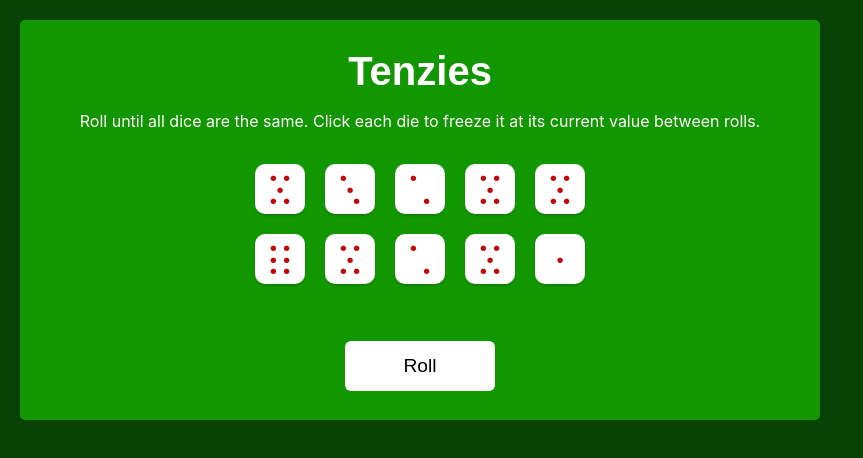
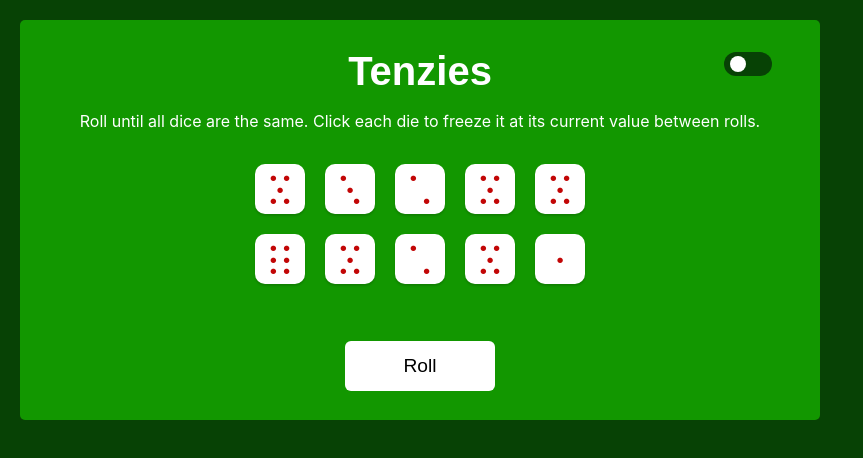
Before and after one commit to swright3/scrimba, a React (Create React App) app in the folder projects/tenzies/: page / in a window 1280 px wide. Shown: the top 458 px of the page, without its empty margins (0-863 px from the left). Built offline with nearby package versions, Linux system fonts and the light colour scheme.

Commit message:
Added slider to change between dots and numbers

```diff
--- a/projects/tenzies/src/App.js
+++ b/projects/tenzies/src/App.js
@@ -7,6 +7,8 @@ export default function App() {
 
     const [dice, setDice] = React.useState(allNewDice())
     const [tenzies, setTenzies] = React.useState(false)
+    const [rolls, setRolls] = React.useState(0)
+    const [dots, setDots] = React.useState(true)
 
     React.useEffect(() => {
         const allHeld = dice.every(die => die.isHeld)
@@ -54,18 +56,28 @@ export default function App() {
         }))
     }
 
+    function toggleDots() {
+      setDots(prevDots => !prevDots)
+    }
+
     const diceElements = dice.map(die => (
         <Die
             key={die.id}
             value={die.value}
             isHeld={die.isHeld}
             holdDice={() => holdDice(die.id)}
+            dots={dots}
         />
     ))
+
+    const sliderStyle = {float: dots ? "left" : "right"}
 
     return (
         <main>
             {tenzies && <Confetti />}
+            <button className="dot-slider" onClick={toggleDots}>
+              <div className="dot-slider-inner" style={sliderStyle}></div>
+            </button>
             <h1 className="title">Tenzies</h1>
             <p className="instructions">Roll until all dice are the same.
             Click each die to freeze it at its current value between rolls.</p>
--- a/projects/tenzies/src/Die.js
+++ b/projects/tenzies/src/Die.js
@@ -65,7 +65,7 @@ export default function Die(props) {
             style={styles}
             onClick={props.holdDice}
         >
-            {getDots()}
+            {props.dots ? getDots() : props.value}
         </div>
     )
 }
--- a/projects/tenzies/src/index.css
+++ b/projects/tenzies/src/index.css
@@ -20,6 +20,7 @@ main {
   justify-content: space-around;
   align-items: center;
   color: white;
+  position: relative;
 }
 
 .title {
@@ -51,6 +52,8 @@ main {
   justify-content: center;
   align-items: center;
   cursor: pointer;
+  font-size: 1.8rem;
+  font-weight: bold;
 }
 
 .die-num {
@@ -87,3 +90,21 @@ main {
 .dots > * {
   line-height: 0.7rem;
 }
+
+.dot-slider {
+  width: 3rem;
+  height: 1.5rem;
+  position: absolute;
+  top: 2rem;
+  right: 3rem;
+  background-color: #074205;
+  border: none;
+  border-radius: 1.5rem;
+}
+
+.dot-slider-inner {
+  width: 1rem;
+  height: 1rem;
+  background-color: white;
+  border-radius: 0.5rem;
+}
```
